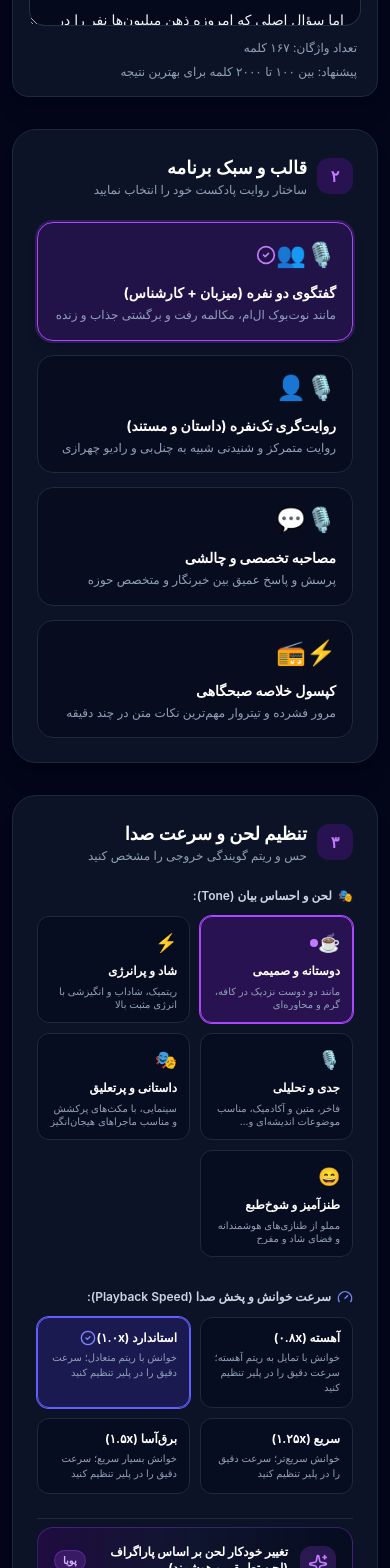
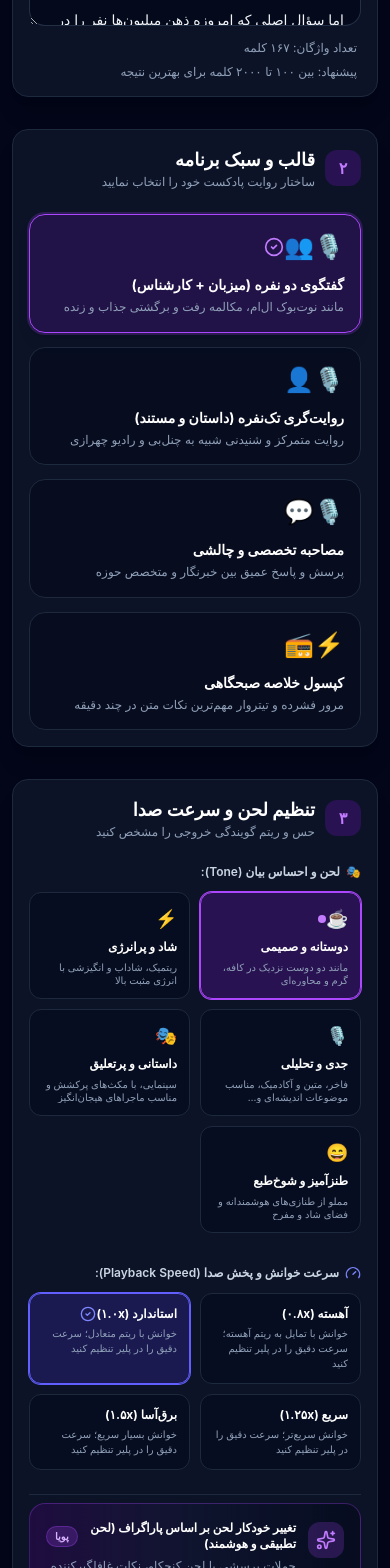
Before and after one commit to yusi20006-max/RADIOCAST, a React (Vite) app: page / in a window 390 px wide. Shown: the part 920-2488 px from the top of the page. Built offline with nearby package versions, Linux system fonts and the light colour scheme.

Commit message:
fix: normalize all mobile form card spacing and wrap advanced fields

```diff
--- a/src/components/InputStep.tsx
+++ b/src/components/InputStep.tsx
@@ -169,7 +169,7 @@ export const InputStep: React.FC<InputStepProps> = ({
         </div>
 
         {/* Step 2: Format & Podcast Style */}
-        <div className="bg-slate-900/80 rounded-3xl border border-slate-800 p-6 sm:p-8 space-y-6 shadow-xl">
+        <div className="bg-slate-900/80 rounded-2xl sm:rounded-3xl border border-slate-800 p-4 sm:p-8 space-y-6 shadow-xl">
           <div className="flex items-center gap-2.5">
             <div className="w-9 h-9 rounded-xl bg-purple-600/20 text-purple-400 flex items-center justify-center font-bold">
               ۲
@@ -214,7 +214,7 @@ export const InputStep: React.FC<InputStepProps> = ({
         </div>
 
         {/* Step 3: Speed & Tone Customization (Requested Feature) */}
-        <div className="bg-slate-900/80 rounded-3xl border border-slate-800 p-6 sm:p-8 space-y-6 shadow-xl">
+        <div className="bg-slate-900/80 rounded-2xl sm:rounded-3xl border border-slate-800 p-4 sm:p-8 space-y-6 shadow-xl">
           <div className="flex items-center gap-2.5">
             <div className="w-9 h-9 rounded-xl bg-purple-600/20 text-purple-400 flex items-center justify-center font-bold">
               ۳
@@ -324,7 +324,7 @@ export const InputStep: React.FC<InputStepProps> = ({
         </div>
 
         {/* Step 4: Background Music & Audio Cues */}
-        <div className="bg-slate-900/80 rounded-3xl border border-slate-800 p-6 sm:p-8 space-y-6 shadow-xl">
+        <div className="bg-slate-900/80 rounded-2xl sm:rounded-3xl border border-slate-800 p-4 sm:p-8 space-y-6 shadow-xl">
           <div className="flex items-center gap-2.5">
             <div className="w-9 h-9 rounded-xl bg-purple-600/20 text-purple-400 flex items-center justify-center font-bold">
               ۴
@@ -411,7 +411,7 @@ export const InputStep: React.FC<InputStepProps> = ({
               {selectedFormat !== 'solo' && (
                 <div className="space-y-2">
                   <label className="text-xs font-medium text-slate-300">نام و صدای میزبان دوم / کارشناس:</label>
-                  <div className="flex gap-2">
+                  <div className="flex flex-wrap sm:flex-nowrap gap-2">
                     <input
                       type="text"
                       value={host2Name}
```
